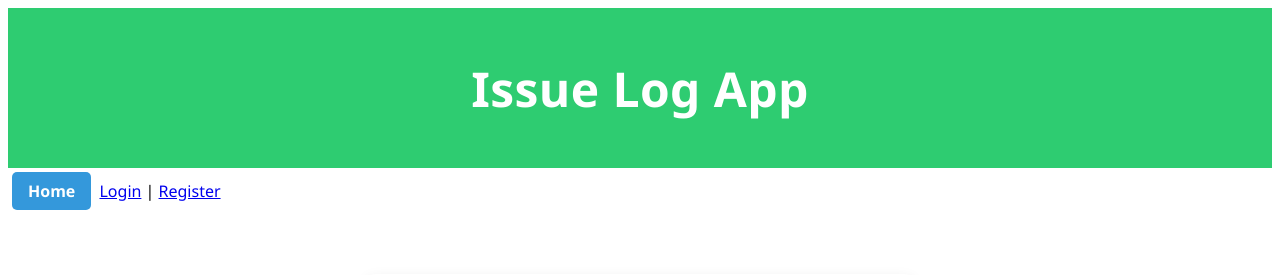
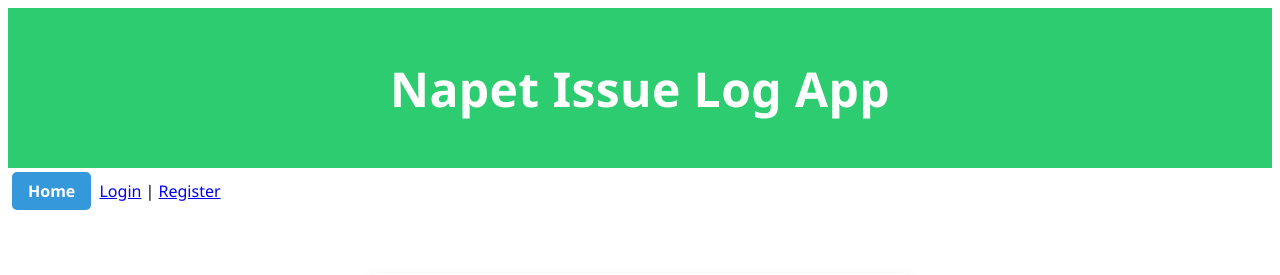
Before and after one commit to abuMaimunah/napet-issue-log, a Flask app: page /create in a window 1280 px wide. Shown: the top 275 px of the page. Run offline with Flask 3, Linux system fonts and the light colour scheme.

Commit message:
Update base.html

```diff
--- a/templates/base.html
+++ b/templates/base.html
@@ -87,7 +87,7 @@
   letter-spacing: 0.4px;
   box-sizing: border-box;
   padding: 20px;
-">Issue Log App</h1>
+">Napet Issue Log App</h1>
         <nav>
             <a href="/" class="btn btn-home">Home</a>
             {% if current_user.is_authenticated %}
```
